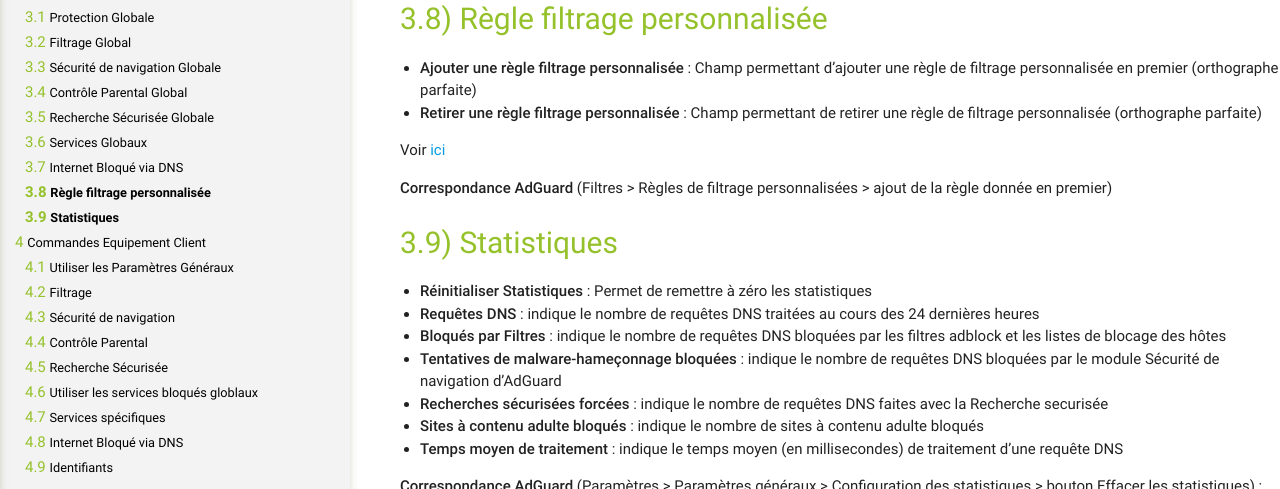
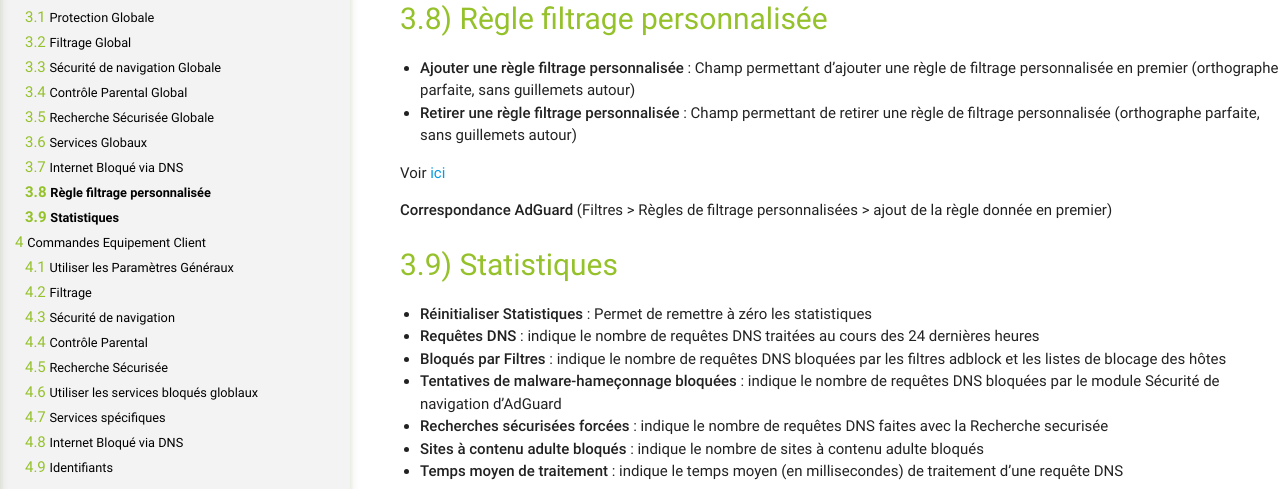
Before and after one commit to NebzHB/jeedom_docs, a Jekyll site: the page built from plugins/AdGuard/fr_FR/index.md, in a window 1280 px wide and 900 px high, scrolled down 4761 px, cut to the strip 201-690 px from the top of the window. Built offline with Jekyll 4.4.1, drawn with Linux system fonts in a browser that asks for light colours; some of the changed text lies outside the part shown.

Commit message:
Update index.md

```diff
--- a/plugins/AdGuard/fr_FR/index.md
+++ b/plugins/AdGuard/fr_FR/index.md
@@ -139,8 +139,8 @@ Internet Bloqué via DNS
 
 Règle filtrage personnalisée
 -----------------------
-- **Ajouter une règle filtrage personnalisée** : Champ permettant d'ajouter une règle de filtrage personnalisée en premier (orthographe parfaite)
-- **Retirer une règle filtrage personnalisée** : Champ permettant de retirer une règle de filtrage personnalisée (orthographe parfaite)
+- **Ajouter une règle filtrage personnalisée** : Champ permettant d'ajouter une règle de filtrage personnalisée en premier (orthographe parfaite, sans guillemets autour)
+- **Retirer une règle filtrage personnalisée** : Champ permettant de retirer une règle de filtrage personnalisée (orthographe parfaite, sans guillemets autour)
 
 Voir [ici](https://github.com/AdguardTeam/AdGuardHome/wiki/Hosts-Blocklists){:target="_blank" rel="noopener"}
 
@@ -245,8 +245,8 @@ Internet Bloqué via DNS
 Identifiants
 -----------------------
 - **Statut Identifiants** : Chaine contenant les identifiants actuels du client
-- **Ajouter un identifiant** : Action permettant d'ajouter un identifiant au client
-- **Retirer un identifiant** : Action permettant de retirer un identifiant au client
+- **Ajouter un identifiant** : Action permettant d'ajouter un identifiant au client (sans guillemets autour !!)
+- **Retirer un identifiant** : Action permettant de retirer un identifiant au client (sans guillemets autour !!)
 
 > **Attention, s'il existe sur un autre client, il faut d'abord le retirer de ce client ! AdGuard n'autorise pas deux clients a partager les mêmes identifiants (logique ;))**
 
```
